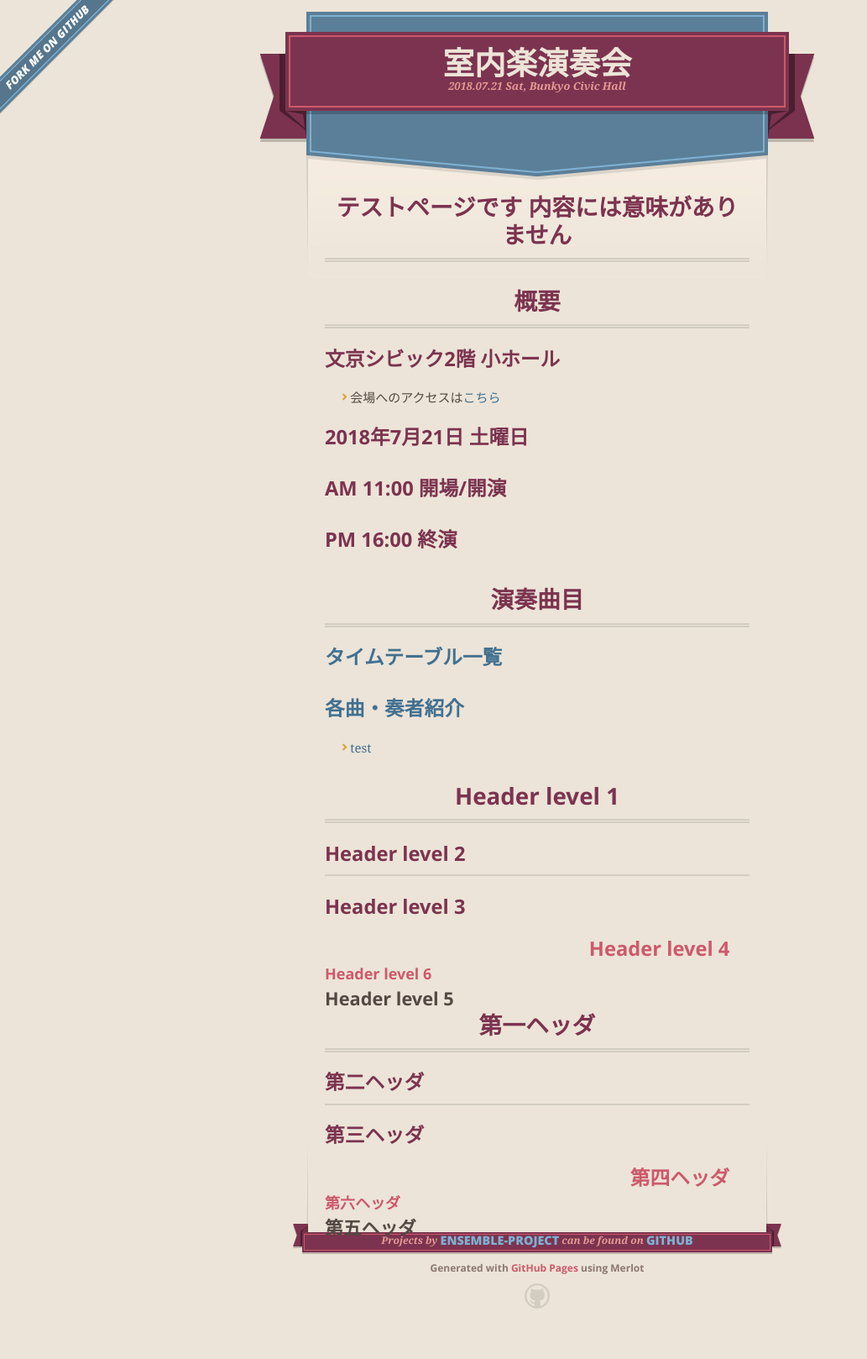
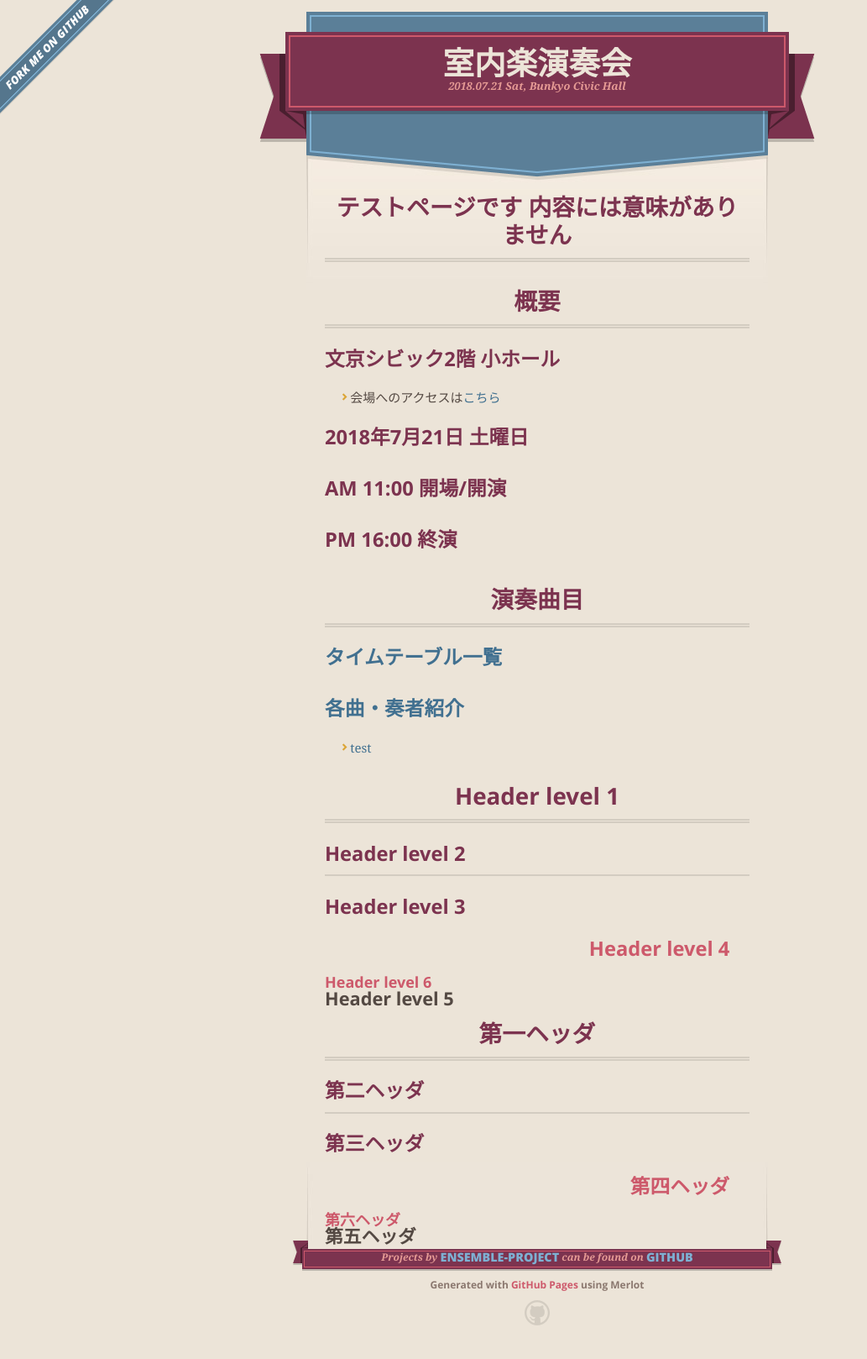
Before and after one commit to Ensemble-Project/Ensemble-Project.github.io, a Jekyll site: the page built from index.md, in a window 1280 px wide. Shown: the whole page at 84% size, without its empty margins (0-1033 px from the left). Built offline with Jekyll 4.4.1, drawn with Linux system fonts in a browser that asks for light colours; our own code applies the rules of GitHub Pages for plain Markdown files.

Commit message:
margin fix header  6

```diff
--- a/_sass/screen.scss
+++ b/_sass/screen.scss
@@ -570,6 +570,6 @@ dd p:first-child {
 .header-level-6 {
   margin: .6em 0;
   font-size: 1.2em;
-  margin: -70px 0 10px;
+  margin: -60px 0 10px;
   color: #cd596b;
 }
```
